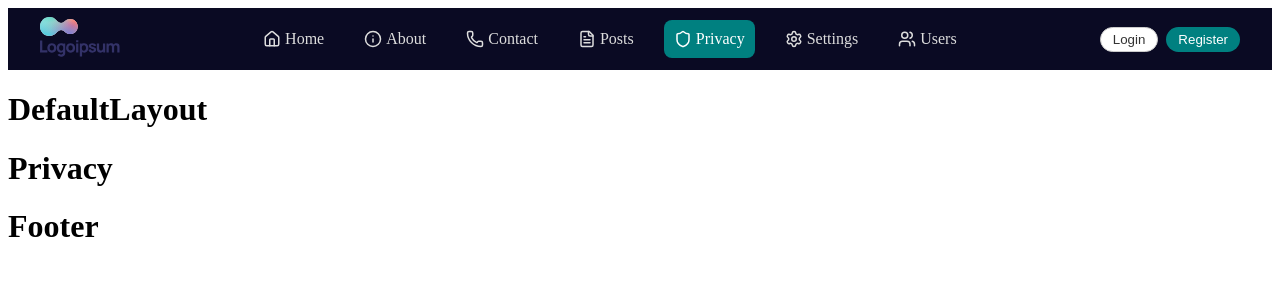
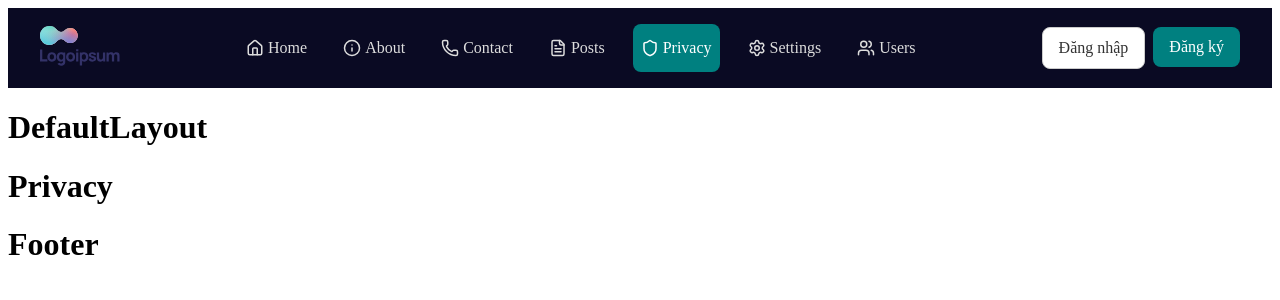
Before and after one commit to thenewnet/f8-zoom-day36, a React (Vite) app: page /privacy in a window 1280 px wide. Shown: the top 300 px of the page. Built offline with nearby package versions, Linux system fonts and the light colour scheme.

Commit message:
update header common

```diff
--- a/src/layouts/components/Header/Header.module.scss
+++ b/src/layouts/components/Header/Header.module.scss
@@ -29,7 +29,7 @@
         list-style: none;
         margin: 0;
         padding: 0;
-        padding: 0.25rem 0.5rem;
+        padding: 0.5rem 0.5rem;
         border-radius: 0.5rem;
     }
 
@@ -37,9 +37,6 @@
         display: flex;
         align-items: center;
 
-        a {
-            padding: 10px;
-        }
         .active {
 
             background: teal;
@@ -59,12 +56,12 @@
     transition: color 0.2s, background 0.2s, padding 0.2s;
     padding: 0.25rem 0.5rem;
     border-radius: 0.5rem;
+    height: 40px;
 
-    &:hover {
+    &:hover,
+    &.active {
         background: teal;
         color: white;
-        padding: 0.25rem 0.5rem;
-        border-radius: 0.5rem;
     }
 }
 
@@ -79,10 +76,15 @@
     border: 1px solid #ccc;
     background: white;
     color: #333;
-    border-radius: 999px;
-    padding: 0.25rem 0.75rem;
+    padding: 0 1rem;
+    border-radius: 0.5rem;
     cursor: pointer;
     transition: background 0.2s;
+    display: inline-flex;
+    align-items: center;
+    justify-content: center;
+    text-decoration: none;
+    height: 40px;
 
     &:hover {
         background: #f0f0f0;
--- a/src/layouts/components/Header/index.jsx
+++ b/src/layouts/components/Header/index.jsx
@@ -10,7 +10,7 @@ const navItems = [
     { to: '/posts', title: 'Posts', icon: <FileText size={18} /> },
     { to: '/privacy', title: 'Privacy', icon: <Shield size={18} /> },
     { to: '/admin/settings', title: 'Settings', icon: <Settings size={18} /> },
-    { to: '/admin/user', title: 'Users', icon: <Users size={18} /> },
+    { to: '/admin/users', title: 'Users', icon: <Users size={18} /> },
 ];
 function Header() {
     return (
@@ -39,8 +39,12 @@ function Header() {
 
                 {/* Actions */}
                 <div className={styles.actions}>
-                    <button className={styles.btn}>Login</button>
-                    <button className={clsx(styles.btn, styles.btnPrimary)}>Register</button>
+                    <NavLink to="/login" className={styles.btn}>
+                        Đăng nhập
+                    </NavLink>
+                    <NavLink to="/register" className={clsx(styles.btn, styles.btnPrimary)}>
+                        Đăng ký
+                    </NavLink>
                 </div>
             </div>
         </header>
```
